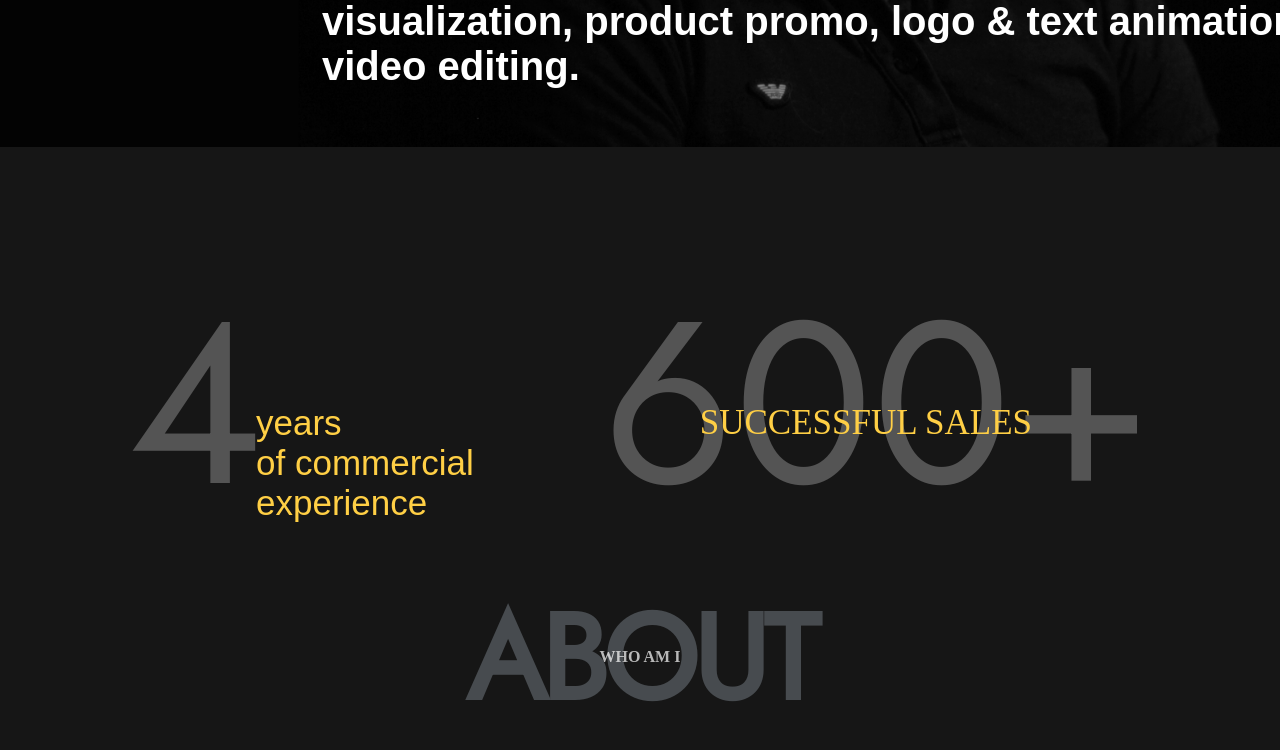
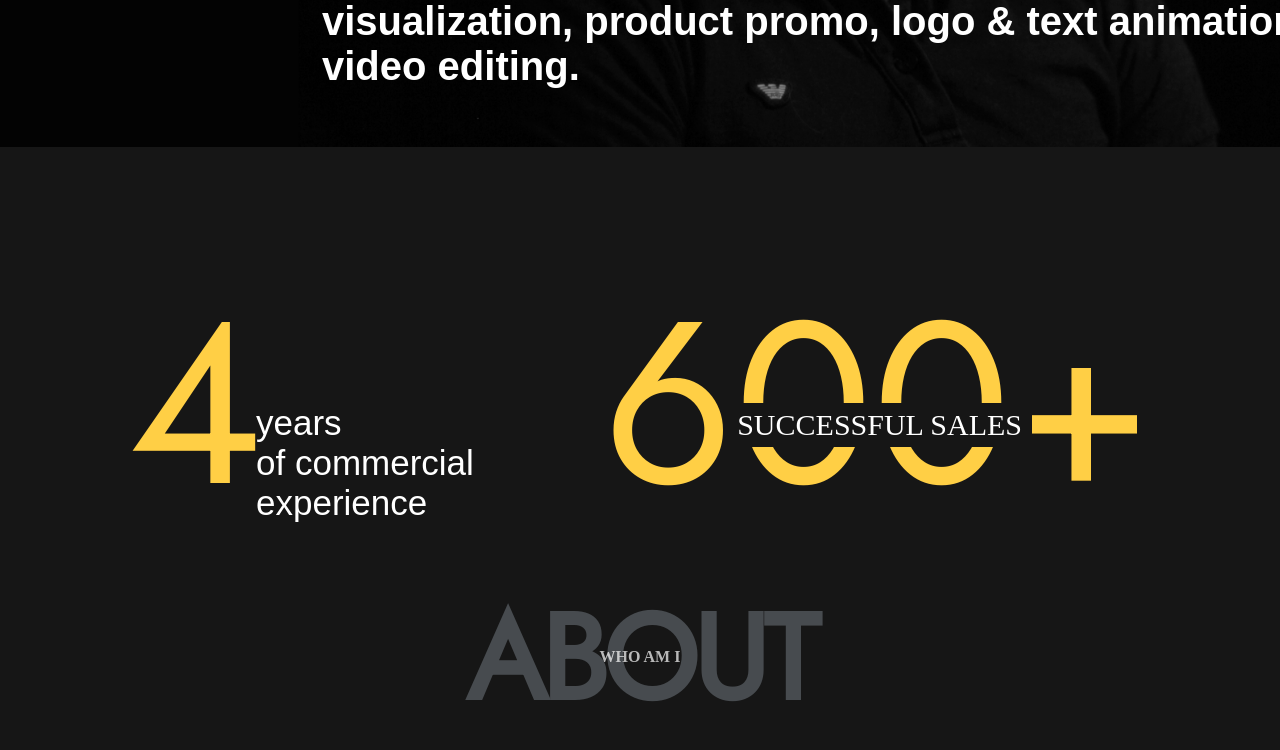
Before and after one commit to yevhenkr/portfolio_kirill, a React app: page / in a window 1280 px wide. Shown: the part 653-1403 px from the top of the page. Built offline with nearby package versions, Linux system fonts and the light colour scheme; the HTML template or start-up script is replaced by a standard one.

Commit message:
feat: color text

```diff
--- a/src/common/layout/section/about/About.tsx
+++ b/src/common/layout/section/about/About.tsx
@@ -79,11 +79,10 @@ const CommercialWrap = styled.div`
     flex-direction: row;
     justify-content: space-between;
     width: 1024px;
-    //width: 1320px;
 `
 const CommercialLeftTextWrap = styled.div`
     position: absolute;
-    color: ${myTheme.color.yellow};
+    color: ${myTheme.color.white};
     left: 128px;
     top: 50%;
 `
@@ -91,9 +90,12 @@ const CommercialRightText = styled.span`
     font-family: Inconsolata, serif;
     text-transform: uppercase;
     position: absolute;
+    font-size: 30px;
     right: 120px;
     top: 50%;
-    color: ${myTheme.color.yellow};
+    color: ${myTheme.color.white};
+    background-color: ${myTheme.color.backGround};
+    padding: 5px 10px;
 `
 
 const AboutWrapper = styled.section`
--- a/src/common/ui/commercialCount/CommercialCount.tsx
+++ b/src/common/ui/commercialCount/CommercialCount.tsx
@@ -31,5 +31,5 @@ export function CommercialCount(props:CommercialCountType) {
 const CommercialCountStyle = styled.span`
     font-family: Jost, serif;
     font-size: 230px;
-    color: ${myTheme.color.greyBigNumber};
+    color: ${myTheme.color.yellow};
 `
```
